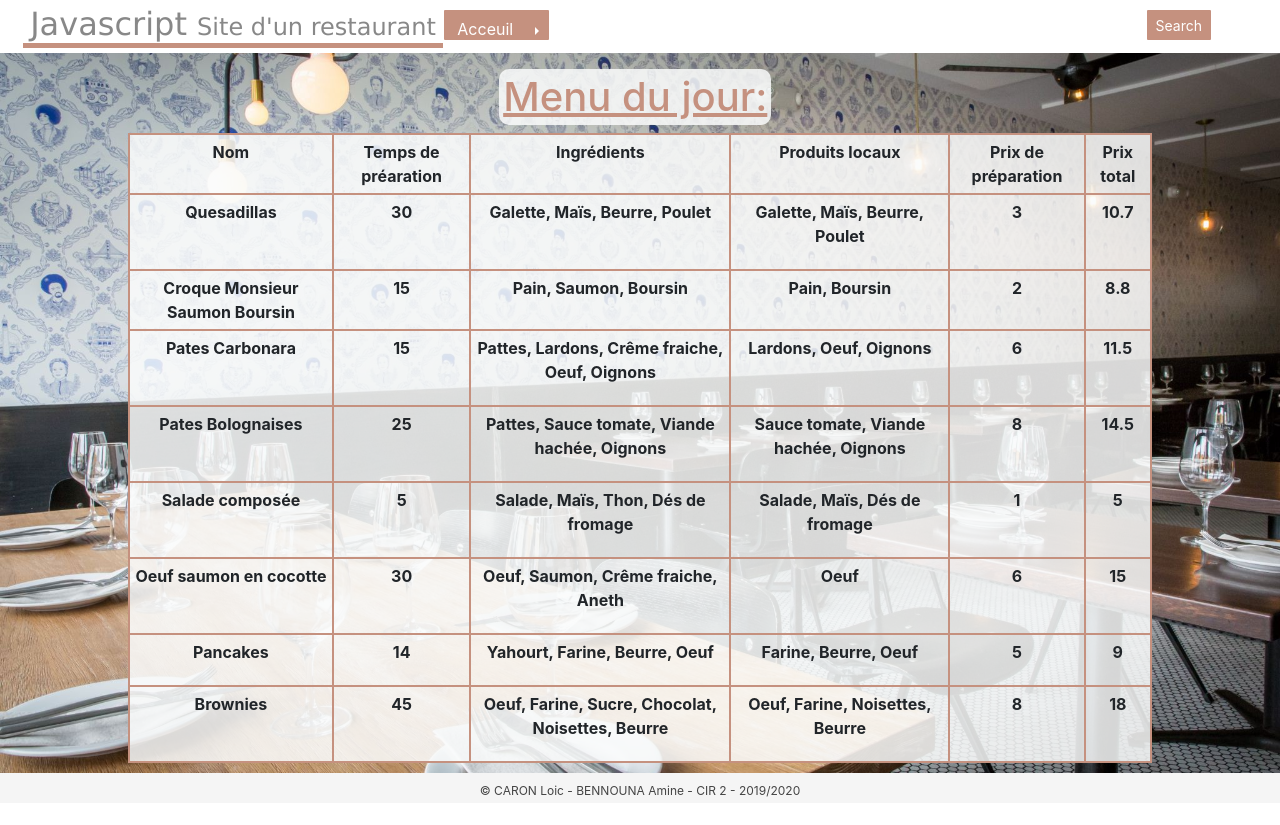
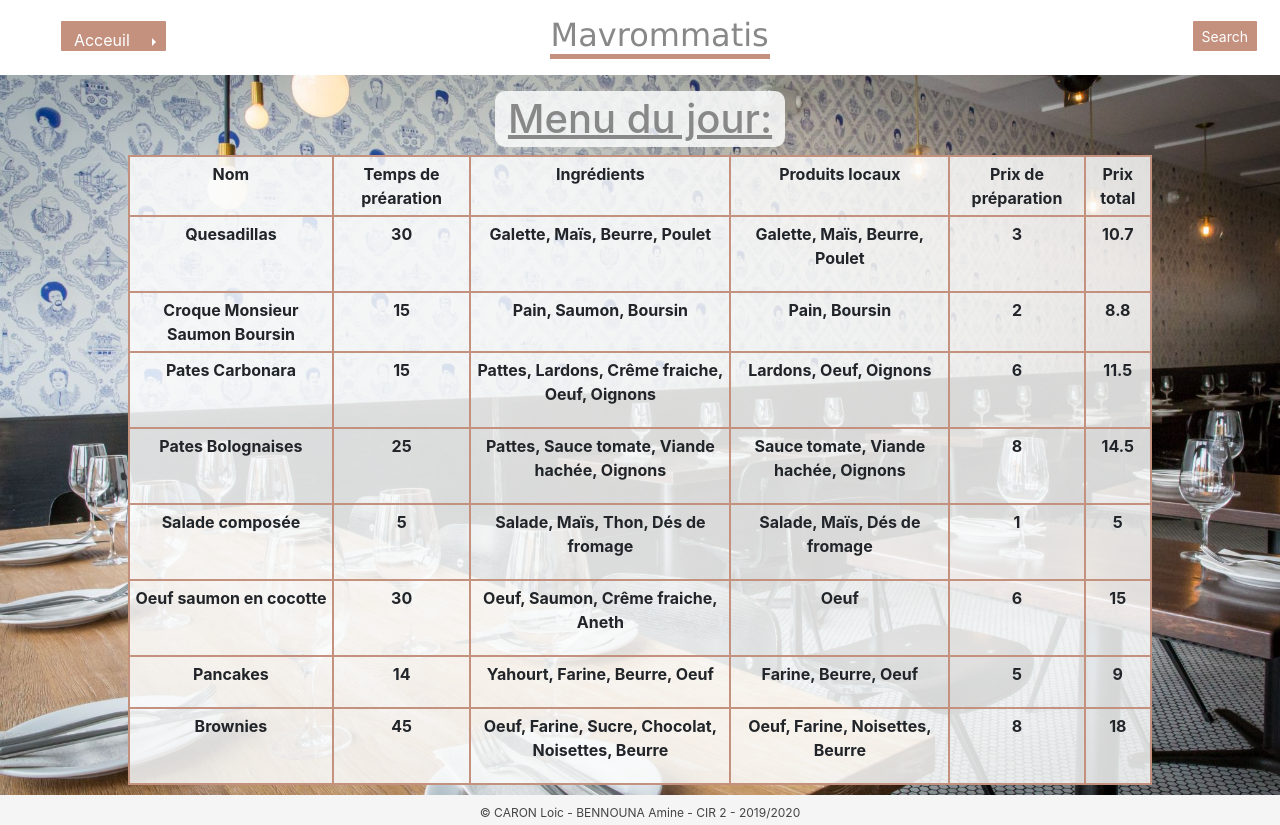
Before and after one commit to Loiccaron/TPJS3, a plain HTML site: page index.html in a window 1280 px wide. Before the commit the page ends 803 px from the top, so only its background shows below. Drawn offline with nearby package versions, Linux system fonts and the light colour scheme.

Commit message:
Modification CSS

```diff
--- a/css/main.css
+++ b/css/main.css
@@ -13,7 +13,7 @@ body {
 
 #header {
     margin-bottom: 1em;
-    padding: 0.3em 0.5em;
+    padding: 1em 0.5em;
     color: #888;
     background-color: #fff;
     text-align: center;
@@ -22,10 +22,11 @@ body {
 #header h1 {
     padding: 0;
     margin: 0;
+    border-right: 100px;
     font-family: Verdana, sans-serif;
     font-size: xx-large;
     border-bottom: 5px solid #c5917f;
-    width: 420px;
+    width: 220px;
 }
 
 #header h1 .subtitle {
@@ -54,7 +55,7 @@ body {
 }
 
 #search {
-    float: right;
+    float: left;
     margin-top: 9px;
     width: 250px;
 }
@@ -64,8 +65,7 @@ body {
     width: 230px;
     height: 30px;
     position: relative;
-    left: 10px;
-    float: left;
+    float: right;
     line-height: 22px;
 }
 
@@ -73,7 +73,7 @@ body {
     position: absolute;
     width: 0px;
     float: Left;
-    margin-left: 210px;
+    margin-left: 200px;
     -webkit-transition: all 0.7s ease-in-out;
     -moz-transition: all 0.7s ease-in-out;
     -o-transition: all 0.7s ease-in-out;
--- a/css/menu.css
+++ b/css/menu.css
@@ -1,6 +1,6 @@
 .menu{
 
-    color: #c5917f;
+    color: #888;
     text-align: center;
     text-decoration: underline;
     background-color: rgba(251, 252, 252, 0.85);
--- a/index.html
+++ b/index.html
@@ -11,10 +11,7 @@
         <div id="header">
             <div class="container-fluid">
                 <div class="row">
-                    <div class="col-md-4">
-                        <h1>Javascript <span class="subtitle">Site d'un restaurant</span></h1>
-                    </div>
-                    <div class="col-md-1">
+                    <div class="col-md-2">
                         <div class="btn-group">
                             <!-- Split dropright button -->
                             <div class="btn-group dropright">
@@ -31,8 +28,11 @@
                             </div>
                         </div>
                     </div>
-                    <div class="offset-md-4"></div>
-
+                    <div class="offset-md-2 offset-lg-3"></div>
+                    <div class="col-md-4 col-lg-3">
+                            <h1>Mavrommatis </h1>
+                    </div>
+                    <div class="offset-md-1"></div>
                     <div class="col-md-3">
                         <div class="search">
                             <input id="searchbar" type="text" class="form-control input-sm" maxlength="64" placeholder="Search" required/>
@@ -43,13 +43,12 @@
                 </div>
             </div>
         </div>
-        <div id="content">
-            <div class="container-fluid">
-                    <div class="row">
-                        <div class="offset-md-1"></div>
-                        <div class="col-md-3"></div>
-                        <h1 class="menu">Menu du jour:</h1>
-                    </div>
+
+        <div class="container-fluid">
+            <div class="row">
+                <div class="col-lg-3" id="content">
+                    <h1 class="menu">Menu du jour:</h1>
+                </div>
             </div>
         </div>
 
```
